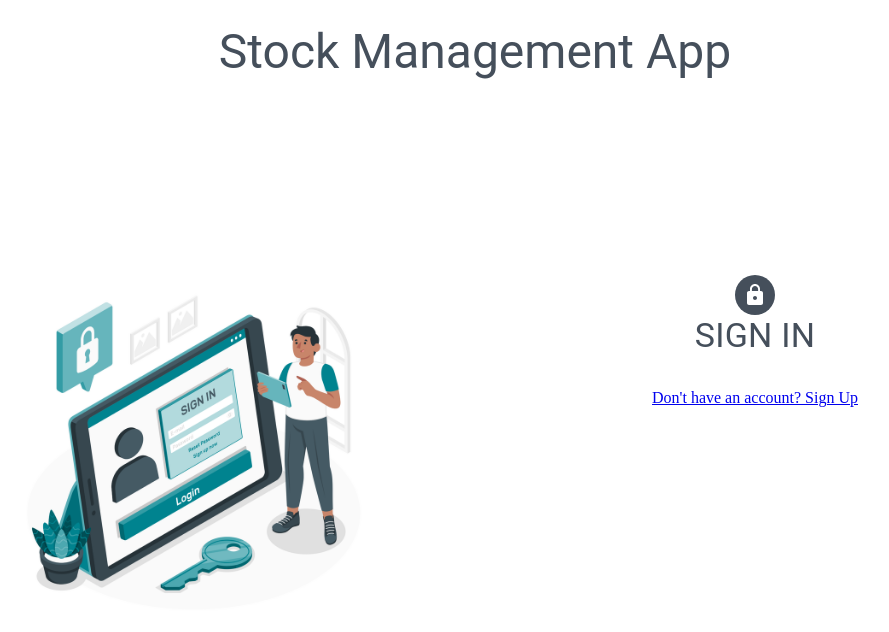
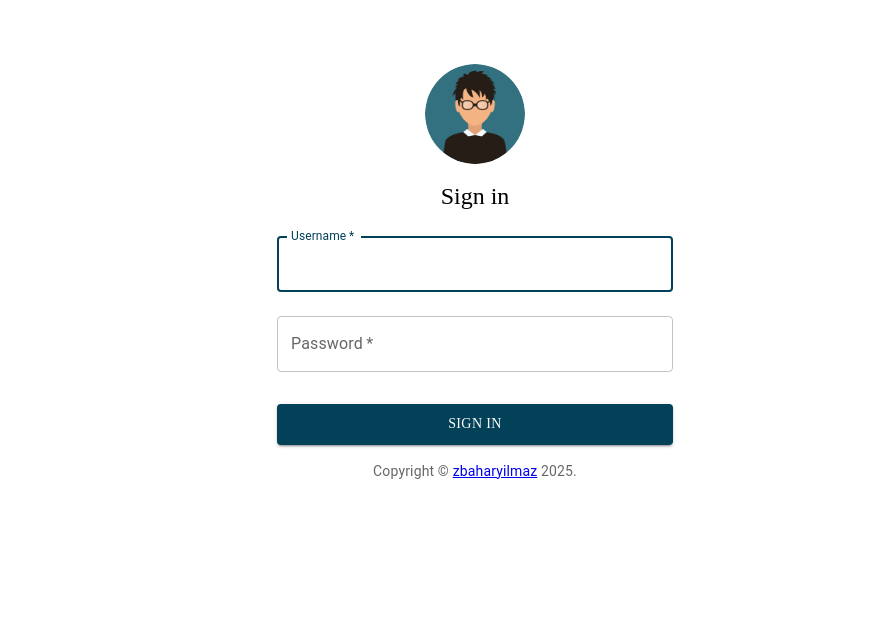
Before and after one commit to zbaharyilmaz/product-track-manager, a React (Vite) app: page / in a window 1280 px wide. Shown: the top 632 px of the page, without its empty margins (165-1054 px from the left). Built offline with nearby package versions, Linux system fonts and the light colour scheme.

Commit message:
Enhance authentication flow with login functionality and update UI components

```diff
--- a/src/App.jsx
+++ b/src/App.jsx
@@ -9,11 +9,11 @@ function App() {
   const theme = createTheme({
     palette: {
       primary: {
-        main: "#454F5B",
+        main: "#034159",
       },
       secondary: {
-        main: "#454F5B",
-        second: "#161C24",
+        main: "#02735e",
+        second: "#ece9d7",
       },
     },
   });
--- a/src/features/authSlice.jsx
+++ b/src/features/authSlice.jsx
@@ -18,23 +18,25 @@ const authSlice = createSlice({
       state.loading = false;
       state.error = true;
     },
-    fetchSuccess: (state, {payload}) =>{
-      console.log("Hi, success");
+    fetchSuccess: (state, { payload }) => {
+
+      state.currentUser = payload.data.username;
+      state.token = payload.token;
+      state.loading = false;
+    },
+    loginSuccess: (state, { payload }) => {
       console.log(payload);
-      state.currentUser=payload.data.username;
-      state.token=payload.data.token;
+      console.log(payload.data);
+      state.currentUser = payload.user.username;
+      state.token = payload.token;
+      state.loading = false;
     },
-    logoutSuccess: state=>{
-      state.currentUser=null;
-      state.token=null;
-    }
+    logoutSuccess: state => {
+      state.currentUser = null;
+      state.token = null;
+    },
   },
 });
 
-export const {
-  fetchStart,
-  fetchFail,
-  fetchSuccess,
-  logoutSuccess,
-} = authSlice.actions;
+export const { fetchStart, fetchFail, fetchSuccess, loginSuccess, logoutSuccess } = authSlice.actions;
 export default authSlice.reducer;
--- a/src/hook/useAuthCall.jsx
+++ b/src/hook/useAuthCall.jsx
@@ -1,13 +1,18 @@
 import { useDispatch } from "react-redux";
-import { fetchFail, fetchStart, fetchSuccess, logoutSuccess } from "../features/authSlice";
+import { fetchStart, fetchSuccess, fetchFail, logoutSuccess } from "../features/authSlice";
 import axios from "axios";
 import { useNavigate } from "react-router-dom";
 import { useSelector } from "react-redux";
+import { loginSuccess } from "../features/authSlice";
+
+
+
 
 const useAuthCall = () => {
   const dispatch = useDispatch();
   const navigate = useNavigate();
-  const {token} = useSelector((state)=>state.auth)
+  const { token } = useSelector((state) => state.auth);
+
   const register = async (userInfo) => {
     dispatch(fetchStart());
     try {
@@ -24,24 +29,47 @@ const useAuthCall = () => {
     }
   };
 
-  const logout =async()=>{
-    dispatch(fetchStart())
-    try{
-
-        const {data}= await axios("https://16144.fullstack.clarusway.com/auth/logout", {
-            headers:{
-                Authorization: `Token ${token}`
-            }
-        })
-        dispatch(logoutSuccess())
-        navigate("/")
-    }
-catch(error){
+  const logout = async () => {
+    dispatch(fetchStart());
+    try {
+      const { data } = await axios.get(
+        "https://16144.fullstack.clarusway.com/auth/logout",
+        {},
+        {
+          headers: {
+            Authorization: `Token ${token}`,
+          },
+        }
+      );
+      dispatch(logoutSuccess());
+      navigate("/");
+    } catch (error) {
       console.log(error);
     }
-  }
+  };
 
-  return { register , logout};
+
+  const login = async (username, password) => {
+    dispatch(fetchStart());  // Loading durumuna geçiş
+    try {
+      const { data } = await axios.post(
+        "https://16144.fullstack.clarusway.com/auth/login",  // Giriş endpoint'i
+        {
+          username: username,  // Kullanıcı adı
+          password: password,  // Şifre
+        }
+      );
+      console.log("Login successful:", data);  // Giriş başarılı olduğunda veri
+      dispatch(loginSuccess(data));  // Redux'a giriş bilgisini gönder
+      navigate("/stock");  // Başarıyla giriş yaptıktan sonra yönlendir
+    } catch (error) {
+
+      dispatch(fetchFail());  // Hata durumunda redux'a fail gönder
+    }
+  };
+
+
+  return { register, logout, login };
 };
 
 export default useAuthCall;
--- a/src/pages/Login.jsx
+++ b/src/pages/Login.jsx
@@ -1,55 +1,99 @@
-import Avatar from "@mui/material/Avatar";
-import Box from "@mui/material/Box";
-import { useTheme } from "@mui/material";
-import Container from "@mui/material/Container";
-import Grid from "@mui/material/Grid";
-import Typography from "@mui/material/Typography";
-import LockIcon from "@mui/icons-material/Lock";
-import image from "../assets/hero.png";
+import user from "../assets/user.png";
+import { Avatar, Box, Button, Container, TextField, Typography } from "@mui/material";
+import useAuthCall from "../hook/useAuthCall";
 import { Link } from "react-router-dom";
-import AuthHeader from "../components/AuthHeader";
-import AuthImage from "../components/AuthImage";
+import { useState } from "react";
 
 const Login = () => {
-  const theme = useTheme();
+  const { login } = useAuthCall();
+
+  const [username, setUsername] = useState("");
+  const [password, setPassword] = useState("");
+
+  const handleSubmit = (event) => {
+    event.preventDefault();
+    login(username, password);  // Login fonksiyonunu çağır
+  };
 
   return (
-    <Container maxWidth="lg">
-      <Grid
-        container
-        justifyContent="center"
-        direction="row-reverse"
+    <Container component="main" maxWidth="xs">
+      <Box
         sx={{
-          height: "100vh",
-          p: 2,
+          marginTop: 8,
+          display: "flex",
+          flexDirection: "column",
+          alignItems: "center",
         }}
       >
-        <AuthHeader />
-
-        <Grid item xs={12} sm={10} md={6}>
-          <Avatar
+        <Avatar
+          alt="avatar_img"
+          src={user}
+          sx={{
+            width: 100,
+            height: 100,
+            border: "primary.main 0.3rem solid",
+          }}
+        />
+        <Typography
+          component="h1"
+          variant="h5"
+          sx={{ marginTop: 2, fontFamily: "inherit" }}
+        >
+          Sign in
+        </Typography>
+        <Box component="form" noValidate sx={{ mt: 1 }} onSubmit={handleSubmit}>
+          <TextField
+            margin="normal"
+            required
+            fullWidth
+            id="username"
+            label="Username"
+            name="username"
+            autoComplete="username"
+            autoFocus
+            value={username}
+            onChange={(e) => setUsername(e.target.value)}
+          />
+          <TextField
+            margin="normal"
+            required
+            fullWidth
+            name="password"
+            label="Password"
+            type="password"
+            placeholder="Password"
+            id="password"
+            value={password}
+            onChange={(e) => setPassword(e.target.value)}
+          />
+          <Button
+            type="submit"
+            fullWidth
+            variant="contained"
             sx={{
-              backgroundColor: "secondary.main",
-              m: "auto",
-              width: 40,
-              height: 40,
+              mt: 3,
+              mb: 2,
+              backgroundColor: "primary.main",
+              fontFamily: "inherit",
+              padding: "0.5rem",
+              "&:hover": {
+                backgroundColor: "secondary.main",
+              },
             }}
           >
-            <LockIcon size="30" />
-          </Avatar>
-          <Typography variant="h4" align="center" mb={4} color="secondary.main">
-            SIGN IN
-          </Typography>
+            Sign In
+          </Button>
+        </Box>
+      </Box>
 
-          <Box sx={{ textAlign: "center", mt: 2, color: "secondary.main" }}>
-            <Link to="/register">
-              Don't have an account? Sign Up
-            </Link>
-          </Box>
-        </Grid>
-
-        <AuthImage image={image} />
-      </Grid>
+      <Typography variant="body2" color="text.secondary" align="center">
+        {"Copyright © "}
+        <Link color="primary.main" href="https://github.com/zbaharyilmaz">
+          zbaharyilmaz
+        </Link>{" "}
+        {new Date().getFullYear()}
+        {"."}
+      </Typography>
     </Container>
   );
 };
--- a/src/router/PrivateRouter.jsx
+++ b/src/router/PrivateRouter.jsx
@@ -1,8 +1,14 @@
+import { useSelector } from "react-redux";
 import { Navigate, Outlet } from "react-router-dom";
 
 const PrivateRouter = () => {
+  const currentUser = useSelector((state) => state.auth.currentUser);
 
-  return true ? <Outlet /> : <Navigate to="/" />;
+  if (!currentUser) {
+    return <Navigate to="/" />;  // Eğer kullanıcı yoksa Login sayfasına yönlendir
+  }
+
+  return <Outlet />;  // Eğer kullanıcı varsa Dashboard'ı göster
 };
 
 export default PrivateRouter;
```
Also changed, not shown: src/assets/user.png (added).
